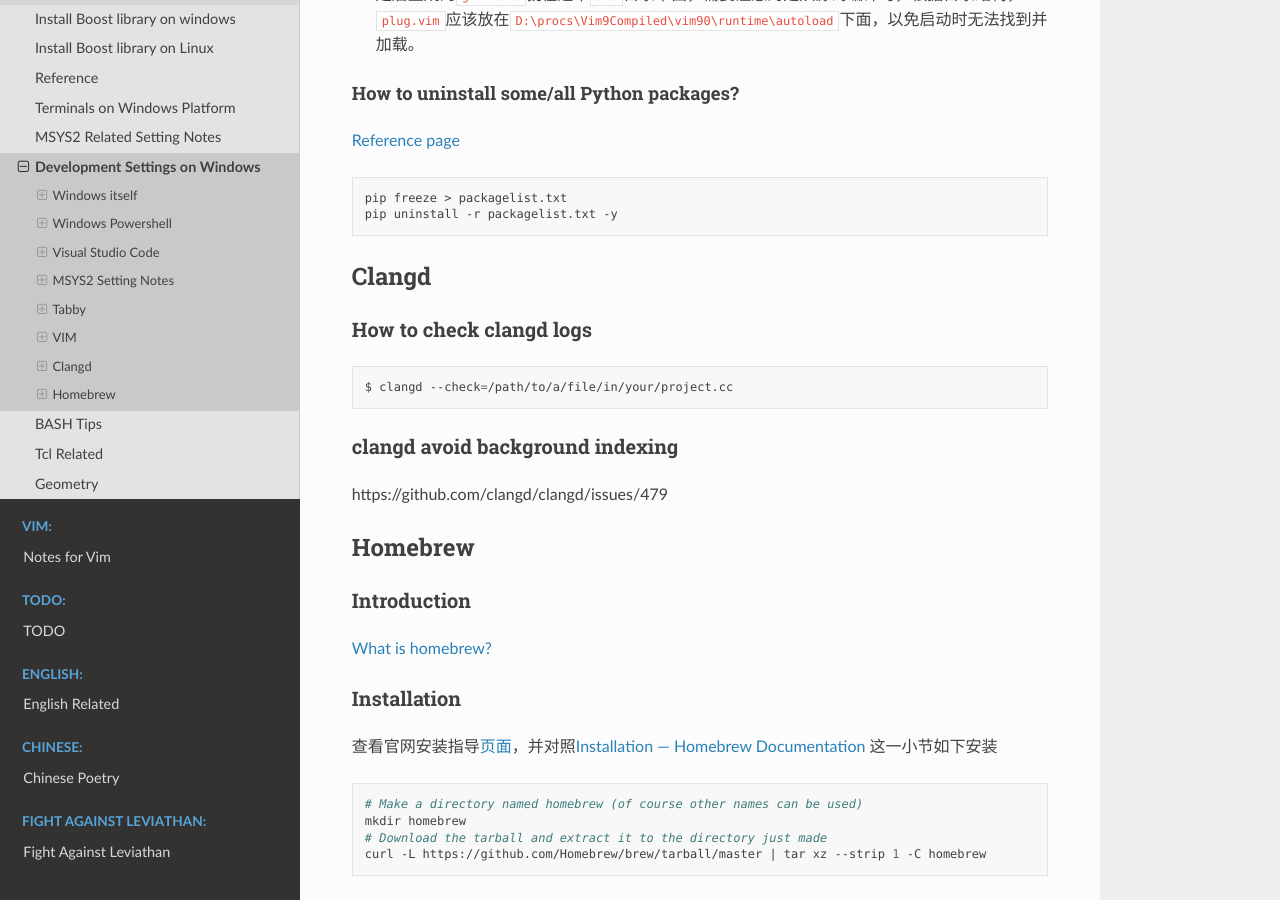
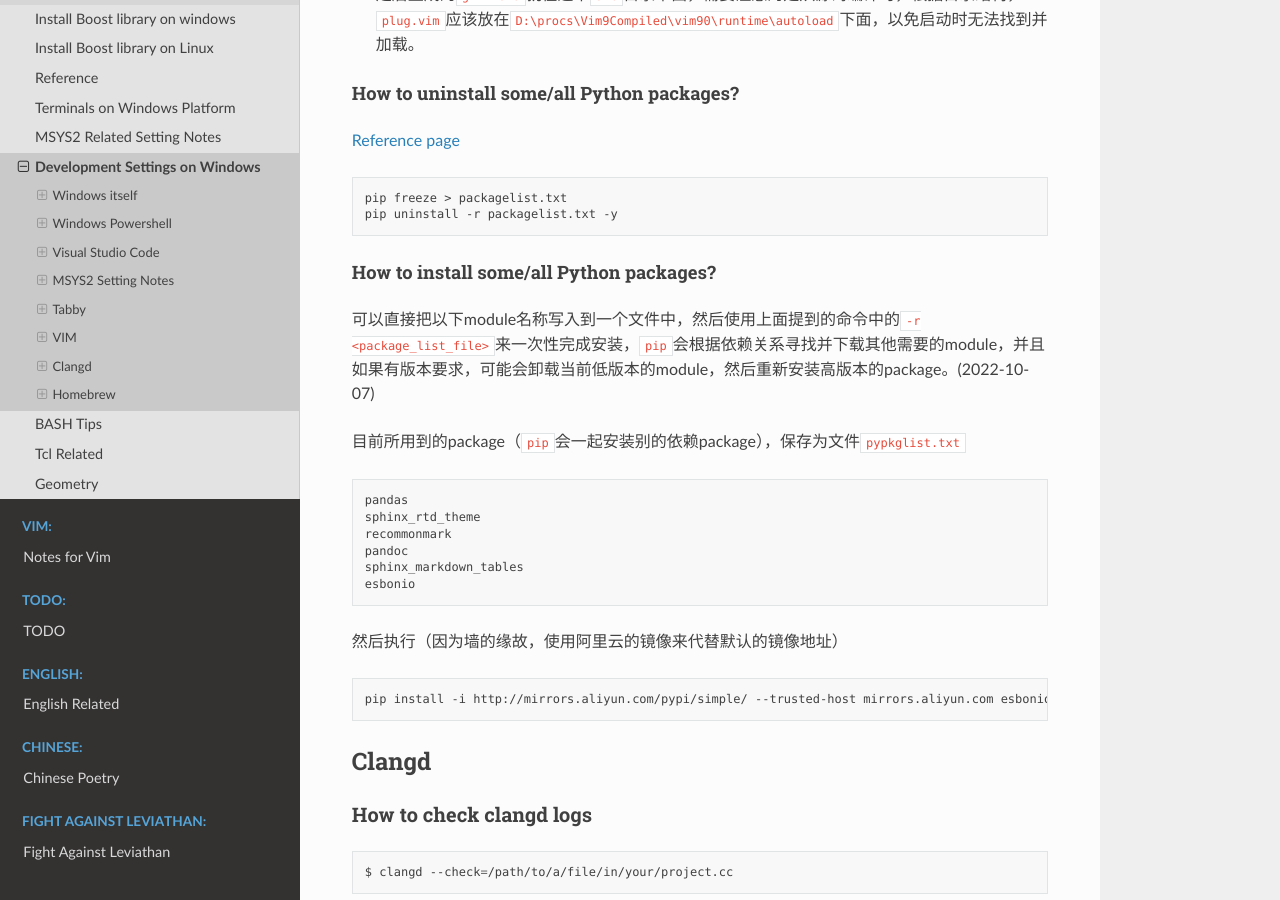
Before and after one commit to Pyrad/pyradnotes, a Sphinx documentation site: the page built from source/Notes/WinDevEnvSetup.md, in a window 1280 px wide and 900 px high, scrolled down 16364 px. Built offline with Sphinx 7.4.7 and the Read the Docs theme 2.0.0, drawn with Linux system fonts in a browser that asks for light colours.

Commit message:
How to install a list of packages using pip ?
Use option "-r <package_list_file>" of pip command

````diff
--- a/source/Notes/WinDevEnvSetup.md
+++ b/source/Notes/WinDevEnvSetup.md
@@ -915,6 +915,29 @@ pip uninstall -r packagelist.txt -y
 
 
 
+#### How to install some/all Python packages?
+
+可以直接把以下module名称写入到一个文件中，然后使用上面提到的命令中的`-r <package_list_file>`来一次性完成安装，`pip`会根据依赖关系寻找并下载其他需要的module，并且如果有版本要求，可能会卸载当前低版本的module，然后重新安装高版本的package。(2022-10-07)
+
+目前所用到的package（`pip`会一起安装别的依赖package），保存为文件`pypkglist.txt`
+
+```shell
+pandas
+sphinx_rtd_theme
+recommonmark
+pandoc
+sphinx_markdown_tables
+esbonio
+```
+
+然后执行（因为墙的缘故，使用阿里云的镜像来代替默认的镜像地址）
+
+```shell
+pip install -i http://mirrors.aliyun.com/pypi/simple/ --trusted-host mirrors.aliyun.com esbonio -r pypkglist.txt -y
+```
+
+
+
 
 
 ## Clangd
````
